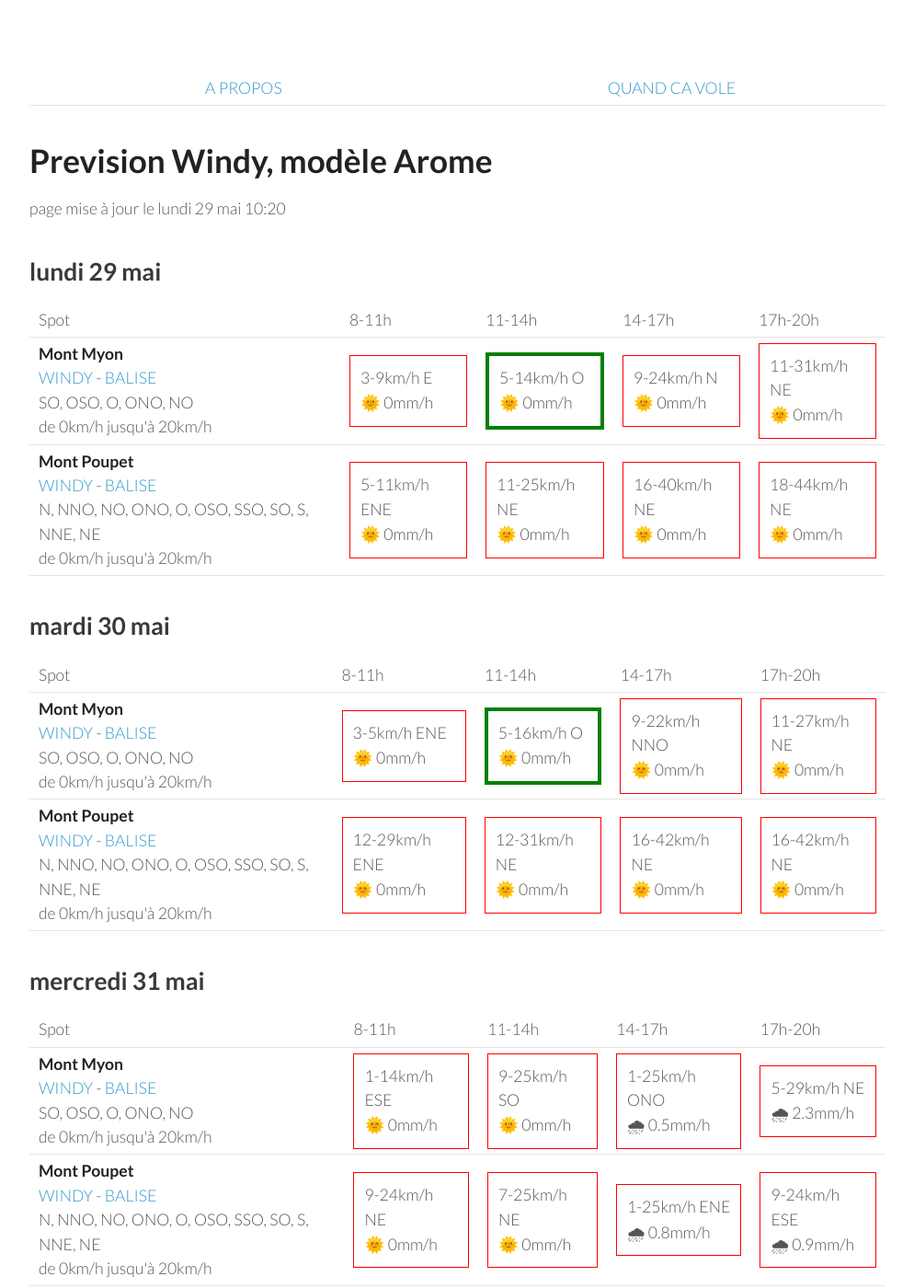
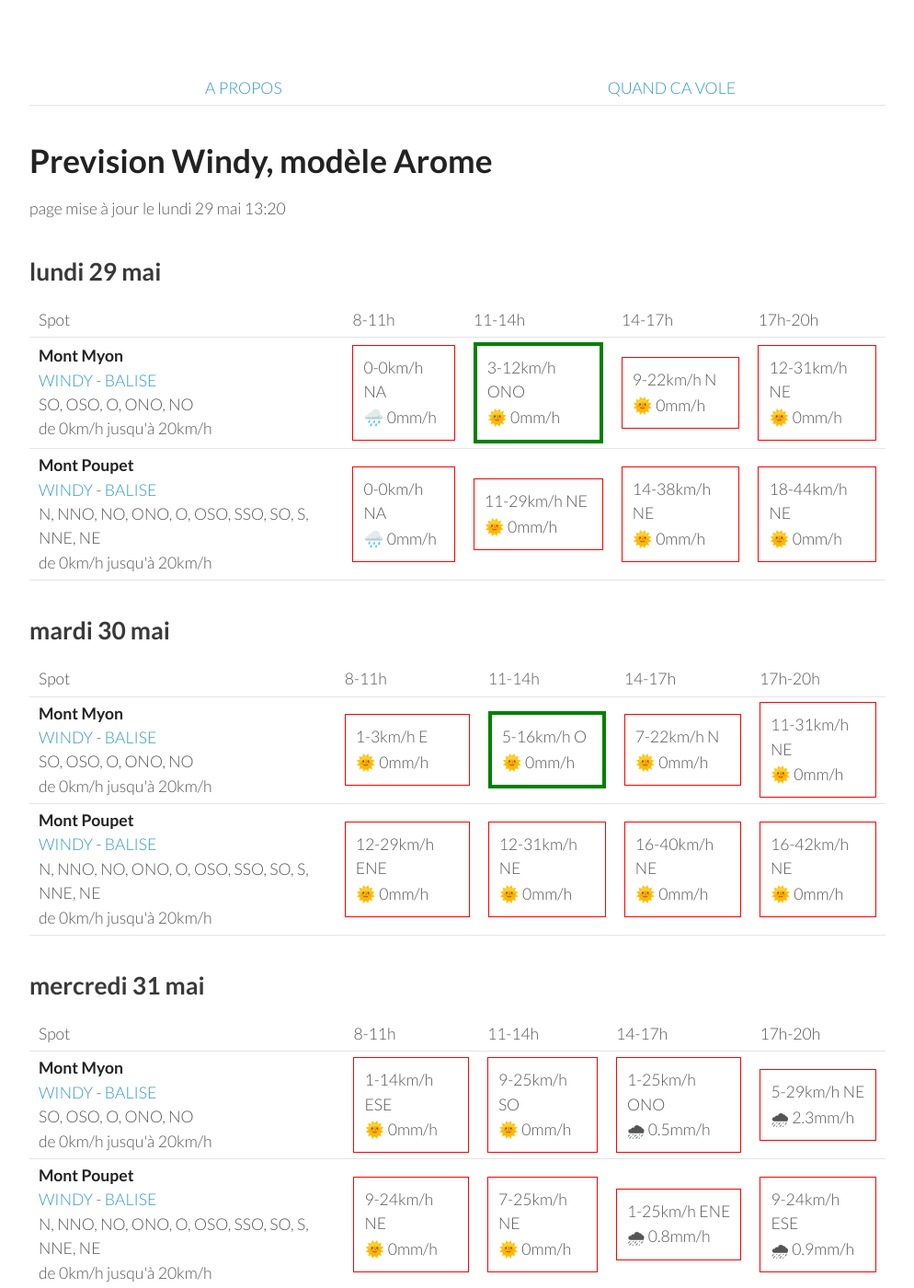
Before and after one commit to parapente-dans-le-nord/parapente-dans-le-nord.github.io, a Jekyll site: the page built from jura.markdown, in a window 1280 px wide and 1400 px high. Shown: the whole window at 92% size, without its empty margins (26-1020 px from the left). Built offline with Jekyll 4.4.1, drawn with Linux system fonts in a browser that asks for light colours.

Commit message:
update index.markdown

```diff
--- a/jura.markdown
+++ b/jura.markdown
@@ -7,7 +7,7 @@ title:  "Tous les spots"
 {: .links}
 
 # Prevision Windy, modèle Arome
-page mise à jour le lundi 29 mai 10:20
+page mise à jour le lundi 29 mai 13:20
 
 ## lundi 29 mai
 
@@ -24,21 +24,19 @@ page mise à jour le lundi 29 mai 10:20
 <tr>
         <td><strong>Mont Myon</strong><br><a href="https://windy.com/46.331/5.397?45.898,5.394,8,m:eWoagj8">WINDY</a> - <span class=""><a href="http://www.balisemeteo.com/balise.php?idBalise=70">BALISE</a> </span><br> <span class="vent-favorable">SO, OSO, O, ONO, NO</span><br><span class="force-vent">de 0km/h jusqu'à 20km/h</span> </td>
 
-            <td><div class="not-flyable"><p>3-9km/h E</p><p>🌞 0mm/h</p></div></td>
-            <td><div class="flyable"><p>5-14km/h O</p><p>🌞 0mm/h</p></div></td>
-            <td><div class="not-flyable"><p>9-24km/h N</p><p>🌞 0mm/h</p></div></td>
-            <td><div class="not-flyable"><p>11-31km/h NE</p><p>🌞 0mm/h</p></div></td>
-
+            <td><div class="not-flyable"><p>0-0km/h NA</p><p>🌧️ 0mm/h</p></div></td>
+            <td><div class="flyable"><p>3-12km/h ONO</p><p>🌞 0mm/h</p></div></td>
+            <td><div class="not-flyable"><p>9-22km/h N</p><p>🌞 0mm/h</p></div></td>
+            <td><div class="not-flyable"><p>12-31km/h NE</p><p>🌞 0mm/h</p></div></td>
 
     </tr>
 <tr>
         <td><strong>Mont Poupet</strong><br><a href="https://windy.com/46.970/5.876?46.541,5.876,8">WINDY</a> - <span class=""><a href="http://www.balisemeteo.com/balise.php?idBalise=92">BALISE</a> </span><br> <span class="vent-favorable">N, NNO, NO, ONO, O, OSO, SSO, SO, S, NNE, NE</span><br><span class="force-vent">de 0km/h jusqu'à 20km/h</span> </td>
 
-            <td><div class="not-flyable"><p>5-11km/h ENE</p><p>🌞 0mm/h</p></div></td>
-            <td><div class="not-flyable"><p>11-25km/h NE</p><p>🌞 0mm/h</p></div></td>
-            <td><div class="not-flyable"><p>16-40km/h NE</p><p>🌞 0mm/h</p></div></td>
+            <td><div class="not-flyable"><p>0-0km/h NA</p><p>🌧️ 0mm/h</p></div></td>
+            <td><div class="not-flyable"><p>11-29km/h NE</p><p>🌞 0mm/h</p></div></td>
+            <td><div class="not-flyable"><p>14-38km/h NE</p><p>🌞 0mm/h</p></div></td>
             <td><div class="not-flyable"><p>18-44km/h NE</p><p>🌞 0mm/h</p></div></td>
-
 
     </tr>
 
@@ -60,10 +58,10 @@ page mise à jour le lundi 29 mai 10:20
 <tr>
         <td><strong>Mont Myon</strong><br><a href="https://windy.com/46.331/5.397?45.898,5.394,8,m:eWoagj8">WINDY</a> - <span class=""><a href="http://www.balisemeteo.com/balise.php?idBalise=70">BALISE</a> </span><br> <span class="vent-favorable">SO, OSO, O, ONO, NO</span><br><span class="force-vent">de 0km/h jusqu'à 20km/h</span> </td>
 
-            <td><div class="not-flyable"><p>3-5km/h ENE</p><p>🌞 0mm/h</p></div></td>
+            <td><div class="not-flyable"><p>1-3km/h E</p><p>🌞 0mm/h</p></div></td>
             <td><div class="flyable"><p>5-16km/h O</p><p>🌞 0mm/h</p></div></td>
-            <td><div class="not-flyable"><p>9-22km/h NNO</p><p>🌞 0mm/h</p></div></td>
-            <td><div class="not-flyable"><p>11-27km/h NE</p><p>🌞 0mm/h</p></div></td>
+            <td><div class="not-flyable"><p>7-22km/h N</p><p>🌞 0mm/h</p></div></td>
+            <td><div class="not-flyable"><p>11-31km/h NE</p><p>🌞 0mm/h</p></div></td>
 
 
     </tr>
@@ -72,7 +70,7 @@ page mise à jour le lundi 29 mai 10:20
 
             <td><div class="not-flyable"><p>12-29km/h ENE</p><p>🌞 0mm/h</p></div></td>
             <td><div class="not-flyable"><p>12-31km/h NE</p><p>🌞 0mm/h</p></div></td>
-            <td><div class="not-flyable"><p>16-42km/h NE</p><p>🌞 0mm/h</p></div></td>
+            <td><div class="not-flyable"><p>16-40km/h NE</p><p>🌞 0mm/h</p></div></td>
             <td><div class="not-flyable"><p>16-42km/h NE</p><p>🌞 0mm/h</p></div></td>
 
 
```
